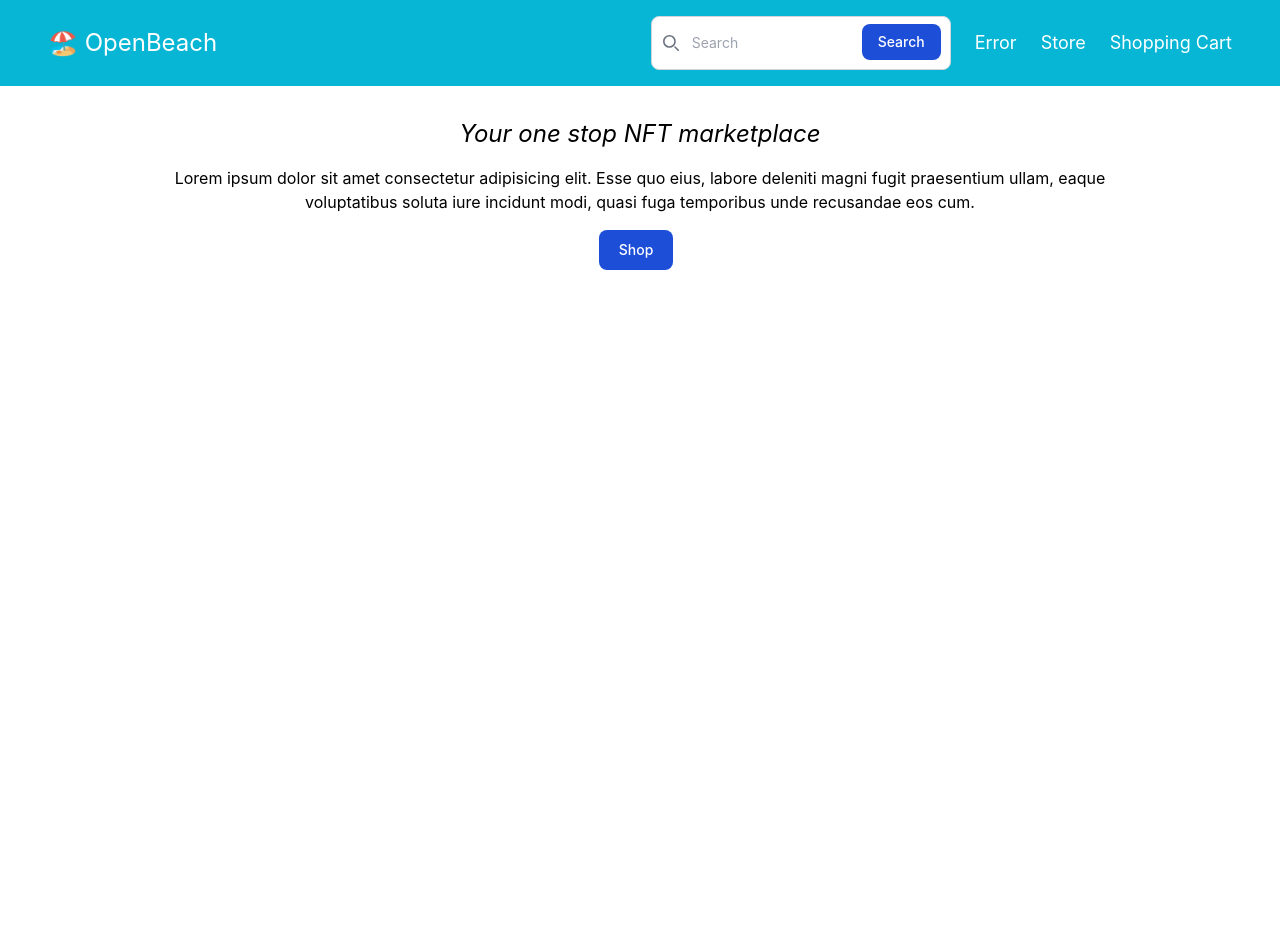
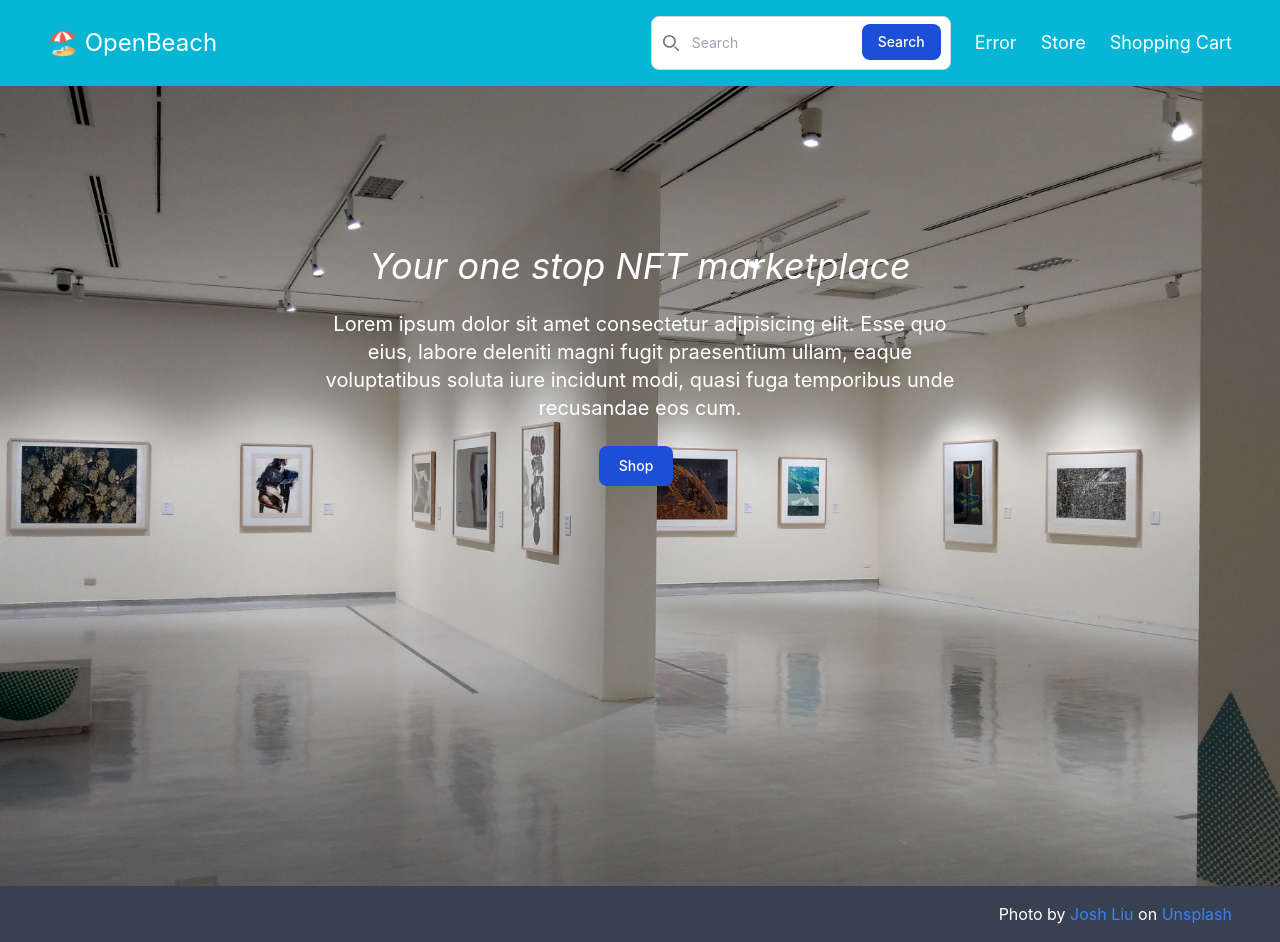
Before and after one commit to Tho-Tu/shopping-cart, a React (Vite) app: page / in a window 1280 px wide. Before the commit the page ends 800 px from the top, so only its background shows below. Built offline with nearby package versions, Linux system fonts and the light colour scheme.

Commit message:
Update home and error UI

```diff
--- a/src/Root.tsx
+++ b/src/Root.tsx
@@ -1,14 +1,14 @@
 import { Outlet, useLoaderData } from "react-router-dom";
 import Header from "./components/Header";
+import Footer from "./components/Footer";
 
 function Root() {
   // const { items } = useLoaderData();
   return (
-    <div className="flex flex-col gap-4 font-custom">
+    <div className="flex flex-col font-custom">
       <Header />
-      <div className="px-12">
-        <Outlet />
-      </div>
+      <Outlet />
+      <Footer />
     </div>
   );
 }
--- a/src/components/ErrorPage.tsx
+++ b/src/components/ErrorPage.tsx
@@ -6,6 +6,7 @@ export default function ErrorPage() {
 
   return (
     <div id="error-page" className="p-12 text-center">
+      <div className="text-2xl py-4">🏖️ OpenBeach</div>
       <h1>Oops!</h1>
       <p>Sorry, an unexpected error has occurred.</p>
       <Link to="/" className="text-cyan-500">
--- a/src/components/Home.tsx
+++ b/src/components/Home.tsx
@@ -2,14 +2,16 @@ import { Link } from "react-router-dom";
 
 function Home() {
   return (
-    <div className="flex flex-col gap-4 py-4">
-      <h1 className="text-2xl italic text-center">
+    <div className="bg-[url('/art-gallery.jpg')] bg-cover bg-no-repeat bg-center min-h-screen">
+      <div className="flex flex-col gap-6 py-40 px-80 text-white">
+        <h1 className="text-2xl italic text-center text-4xl">
           Your one stop NFT marketplace
         </h1>
-      <p className="text-center px-20">
-        Lorem ipsum dolor sit amet consectetur adipisicing elit. Esse quo eius,
-        labore deleniti magni fugit praesentium ullam, eaque voluptatibus soluta
-        iure incidunt modi, quasi fuga temporibus unde recusandae eos cum.
+        <p className="text-center text-xl">
+          Lorem ipsum dolor sit amet consectetur adipisicing elit. Esse quo
+          eius, labore deleniti magni fugit praesentium ullam, eaque
+          voluptatibus soluta iure incidunt modi, quasi fuga temporibus unde
+          recusandae eos cum.
         </p>
         <div className="flex justify-center">
           <button
@@ -20,6 +22,7 @@ function Home() {
           </button>
         </div>
       </div>
+    </div>
   );
 }
 
```
Also changed, not shown: public/art-gallery.jpg (added). Lines whose indentation alone changed are shown as unchanged.
